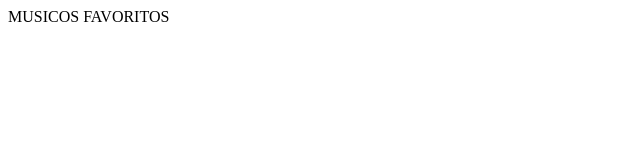
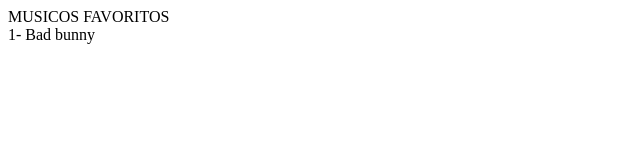
Before and after one commit to JuanDM04/pagina_4_artistas_favoritos, a plain HTML site: page index.html in a window 1280 px wide. Shown: the full height of the page, 0-640 px from the left. Drawn offline with Linux system fonts and the light colour scheme.

Commit message:
primer commit

```diff
--- a/index.html
+++ b/index.html
@@ -7,6 +7,7 @@
 </head>
 <body>
     <div>MUSICOS FAVORITOS</div>
+    <div>1- Bad bunny</div>
 
 </body>
 </html>
```
